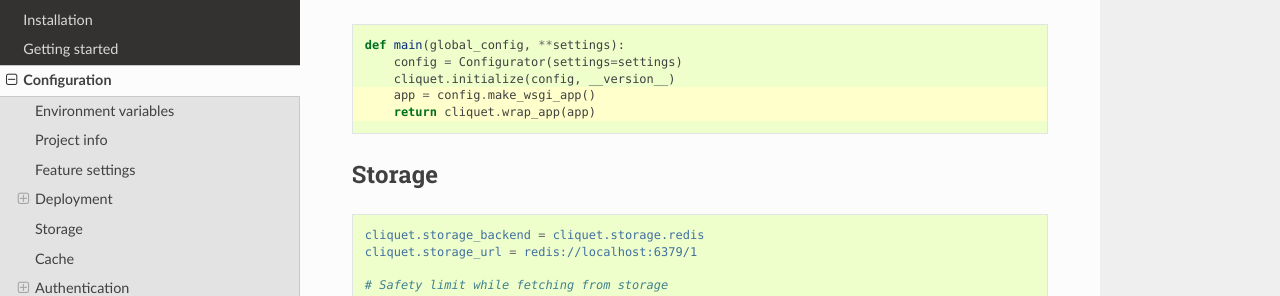
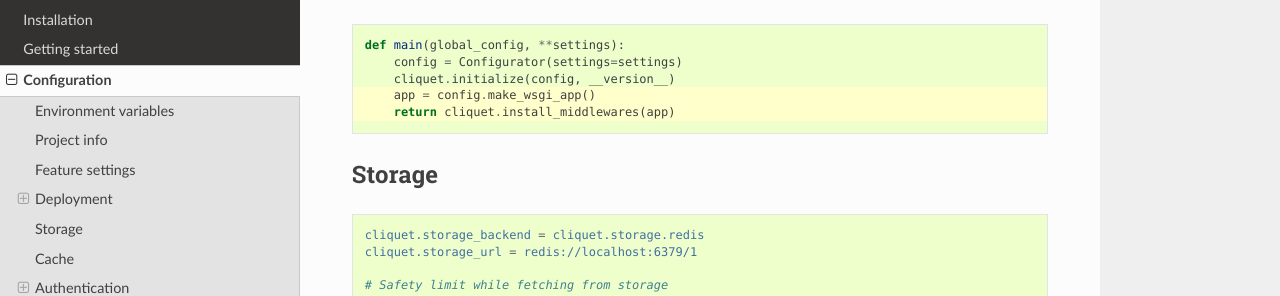
Before and after one commit to Kinto/kinto, a Sphinx documentation site: the page built from docs/configuration.rst, in a window 1280 px wide and 900 px high, scrolled down 2711 px. Shown: the part 155-451 px from the top of the window. Built offline with Sphinx 7.4.7 and the Read the Docs theme 2.0.0, drawn with Linux system fonts in a browser that asks for light colours.

Commit message:
Rename cliquet.wrap_app to install_middlewares

```diff
--- a/cliquet/__init__.py
+++ b/cliquet/__init__.py
@@ -323,8 +323,8 @@ def initialize(config, version=None, project_name=None):
     config.route_prefix = api_version
 
 
-def wrap_app(app, settings):
-    "Wraps the passed wsgi application with wsgi middlewares."
+def install_middlewares(app, settings):
+    "Install a set of middlewares defined in the ini file on the given app."
 
     # Setup new-relic.
     if settings.get('cliquet.newrelic_config', False):
--- a/docs/configuration.rst
+++ b/docs/configuration.rst
@@ -175,7 +175,7 @@ In your project ``main`` function:
       config = Configurator(settings=settings)
       cliquet.initialize(config, __version__)
       app = config.make_wsgi_app()
-      return cliquet.wrap_app(app)
+      return cliquet.install_middlewares(app)
 
 Storage
 =======
--- a/docs/quickstart.rst
+++ b/docs/quickstart.rst
@@ -36,7 +36,7 @@ just add some extra initialization code:
 
         cliquet.initialize(config, __version__)
         app = config.make_wsgi_app()
-        return cliquet.wrap_app(app)
+        return cliquet.install_middlewares(app)
 
 
 By doing that, basic endpoints are now available, as defined in
```
Also changed, not shown: 1 other file.
